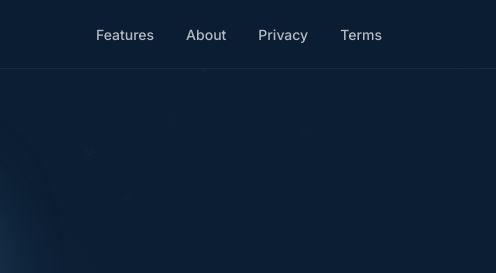
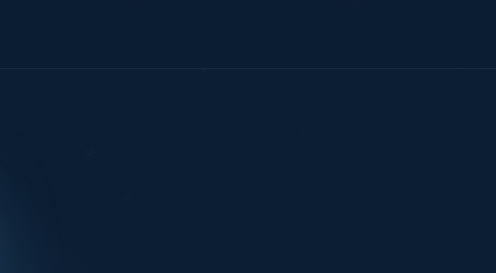
Before and after one commit to vedrixlabs/website, a plain HTML site: page index.html in a window 1280 px wide. Shown: the top 273 px of the page, 784-1280 px from the left. Drawn offline with Linux system fonts and the light colour scheme.

Commit message:
nav links removal

```diff
--- a/index.html
+++ b/index.html
@@ -879,12 +879,6 @@
                 <div class="nav-brand-icon">V</div>
                 <span>Vedrix Labs</span>
             </a>
-            <div class="nav-links">
-                <a href="#features">Features</a>
-                <a href="#about">About</a>
-                <a href="privacy-policy.html">Privacy</a>
-                <a href="terms-of-use.html">Terms</a>
-            </div>
         </div>
     </nav>
 
```
